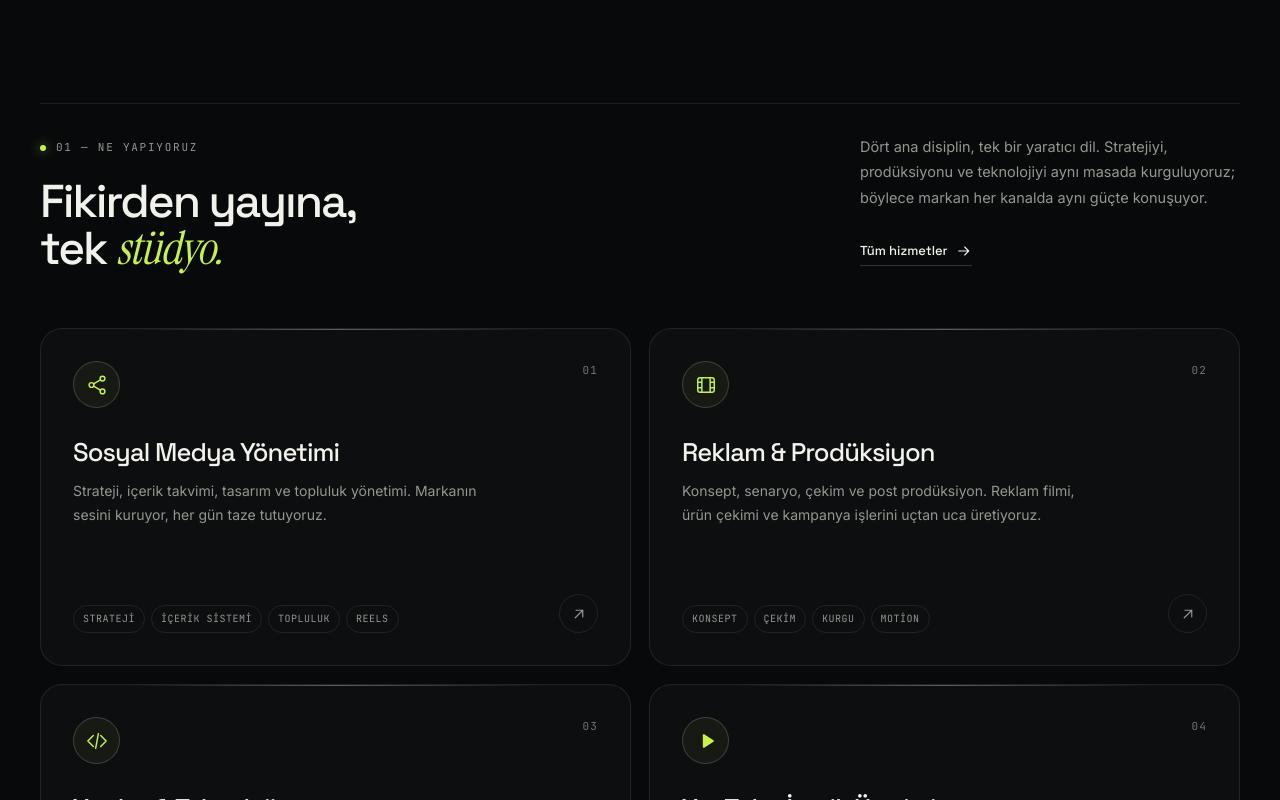
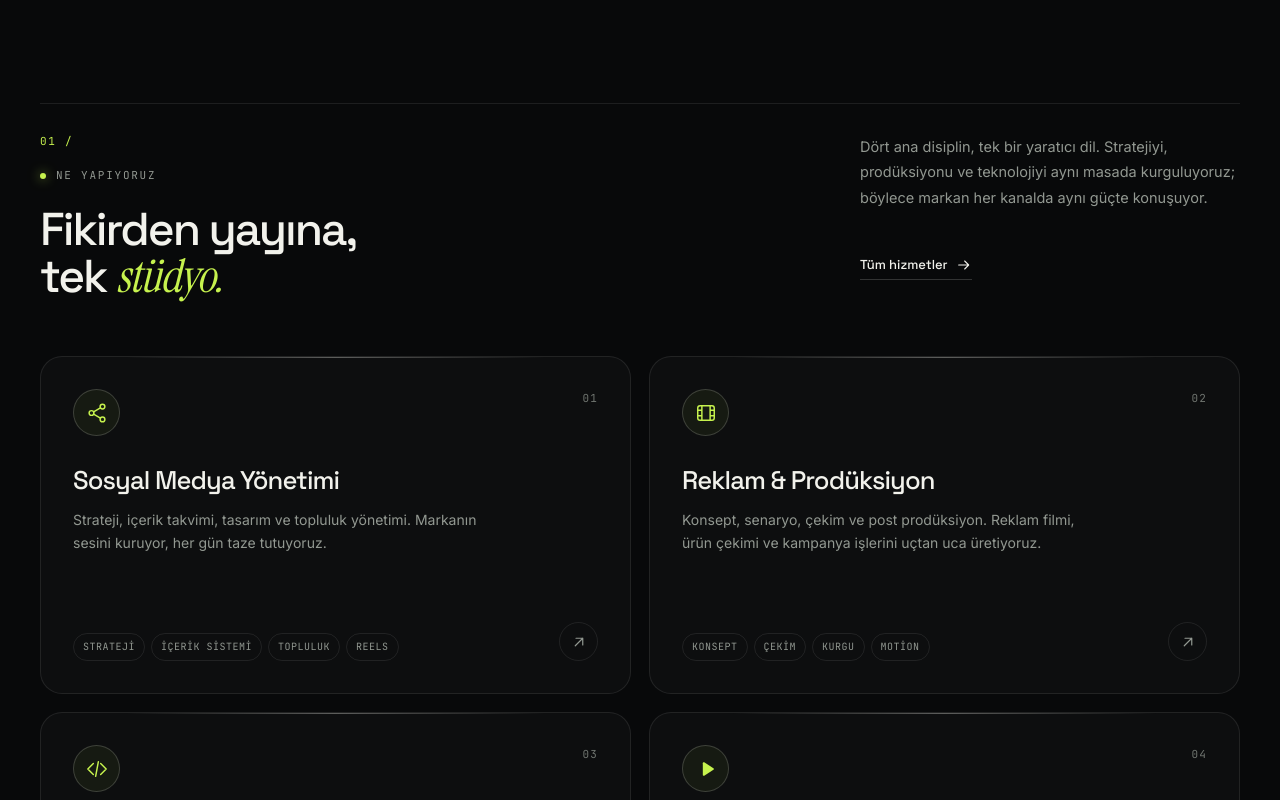
Before and after one commit to aligstudio/aligstudio, a Next.js app: page / in a window 1280 px wide. Shown: the part 1280-2080 px from the top of the page. Built offline with nearby package versions, Linux system fonts and the light colour scheme; no server answers.

Commit message:
Faz 2 section-head: mono '01 /' numara (eyebrow iceriginden otomatik), baslıkta serif em korunuyor
Co-authored-by: aligstudio <aligstudio@users.noreply.github.com>

```diff
--- a/app/globals.css
+++ b/app/globals.css
@@ -3385,6 +3385,19 @@ p {
 }
 
 /* ==========================================================================
+   Faz 2 — section-head: numaralı editoryal başlık (numara eyebrow'dan üretilir)
+   ========================================================================== */
+
+.section-head__num {
+  display: block;
+  margin-bottom: 10px;
+  font-family: var(--mono);
+  font-size: 11px;
+  letter-spacing: 0.16em;
+  color: var(--accent);
+}
+
+/* ==========================================================================
    Responsive
    ========================================================================== */
 
--- a/components/SectionHead.tsx
+++ b/components/SectionHead.tsx
@@ -20,11 +20,16 @@ export function SectionHead({
   const head = hasAccent ? words.slice(0, -1).join(' ') : '';
   const accentWord = hasAccent ? words[words.length - 1] : '';
 
+  const numMatch = eyebrow.match(/^(\d{1,2})\s*[—–-]\s*(.+)$/);
+  const num = numMatch ? numMatch[1] : null;
+  const eyebrowText = numMatch ? numMatch[2] : eyebrow;
+
   return (
     <div className={`section-head ${className}`} data-reveal>
       <div className="section-head__lead">
+        {num ? <span className="section-head__num">{num} /</span> : null}
         <p className="eyebrow">
-          <i /> {eyebrow}
+          <i /> {eyebrowText}
         </p>
         <h2 className="section-head__title">
           {hasAccent ? (
```
